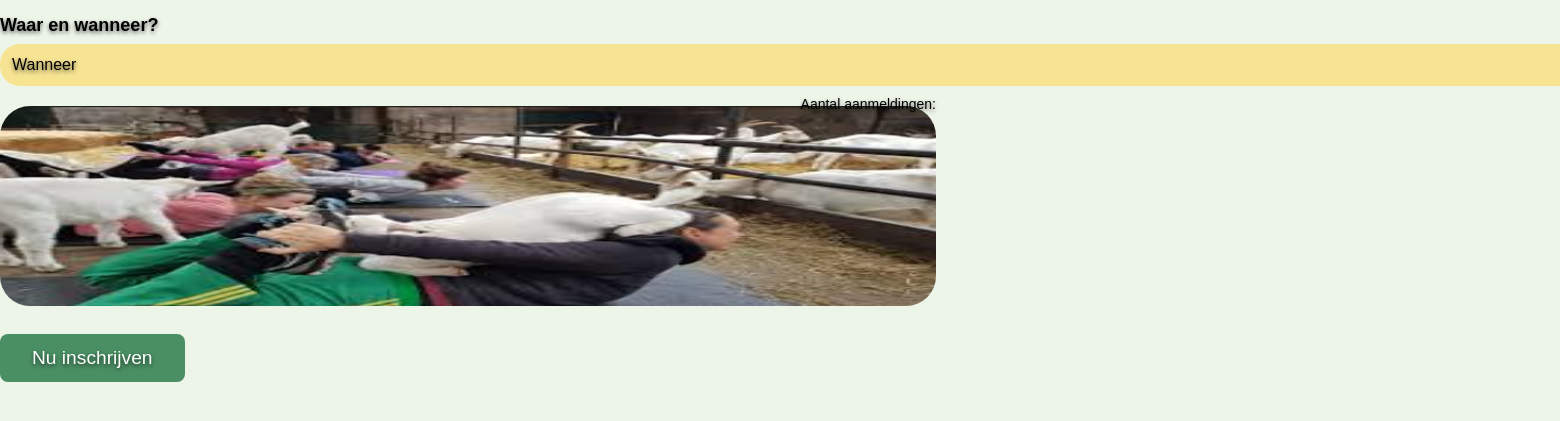
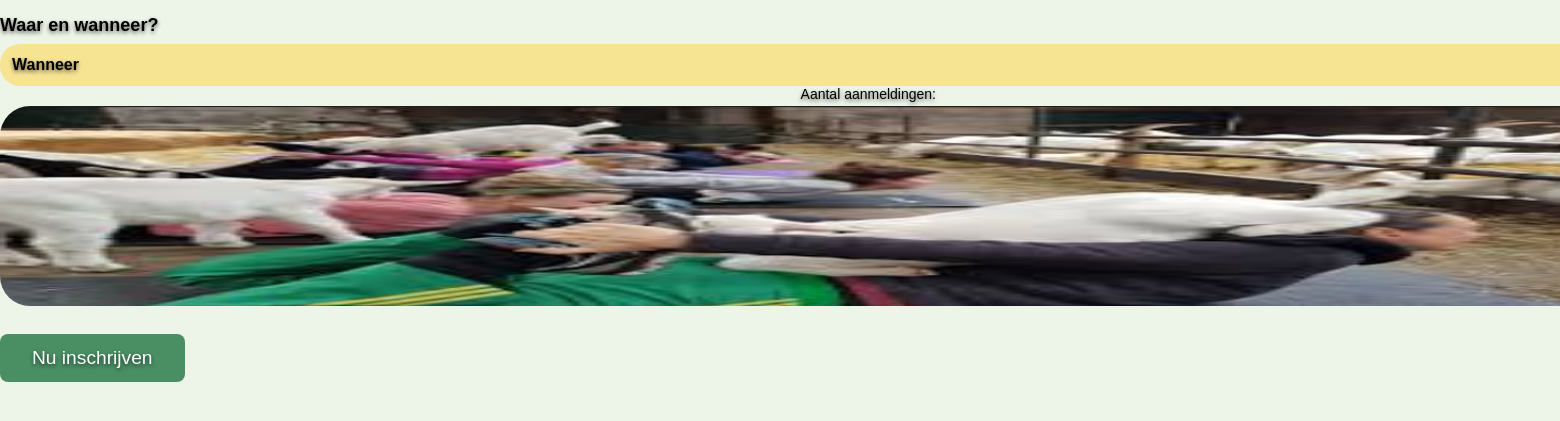
Before and after one commit to timdegroot05/Porthoes, a PHP site: page /activiteit.php in a window 1560 px wide; the page is wider, and only the part inside the window is pictured. Shown: the top 421 px of that part. Run offline with PHP 8.4, Linux system fonts and the light colour scheme; data comes from the database, SQL or seed files in the repository.

Commit message:
activiteit pagina klaar

```diff
--- a/public/activiteit.php
+++ b/public/activiteit.php
@@ -51,15 +51,14 @@
 
       .container {
         background-color: #668668;
-        width: 85%;
+        width: 50%;
         margin: 40px auto;
         padding: 40px;
         border-radius: 30px;
         display: flex;
         gap: 40px;
-        align-items:flex-start;
-        flex-direction: column-reverse;
-        justify-content: space-between;
+        align-items:center;
+        flex-direction:row;
       }
 
       .wanneer {
@@ -122,7 +121,7 @@
       }
 
       .image-section img {
-       width: 100%;
+       width: 200%;
        border-radius: 30px;
       }
 
@@ -136,7 +135,7 @@
 
       .top-texta {
         position: absolute;
-        top: -10px;
+        top: -20px;
         right: 0px;
         font-size: 14px;
       }
@@ -149,7 +148,7 @@
         <div class="top-text"><h1><?= $row['naam']; ?> </h1>
         <h3 class="subtitle"><?= $row['beschrijving']; ?> </h3></div>
         <div class="container">
-        <div class="info-box"><b>Praktische informatie<b><p><?= $row[ 'max_deelnemers']; ?> max deelnemers<p>
+        <div class="1"><div class="info-box"><b>Praktische informatie</b><p><?= $row[ 'max_deelnemers']; ?> max deelnemers<p>
           <p class="prijs">Prijs: €<?= $row['prijs']; ?></p>
         </div>
       <?php }; ?>
@@ -158,15 +157,17 @@
         <div class="wanneer">
           <h2>Waar en wanneer?</h2>
           </div>
-          <div class="inputveld">Wanneer</div>
+          <div class="inputveld"><b>Wanneer</b></div>
+      </div>
 
 
-        <div class="image-section">
+        <div class="2"><div class="image-section">
          <div class="top-texta">Aantal aanmeldingen:</div>
          <img src="/Porthoes/public/images/geitenyoga.png" alt="Activiteit Afbeelding" width="500px" height="200px">
         </div>
 
       <a href="reserveer.php?id=1" class="btn">Nu inschrijven</a>
+      </div>
     </div>
   </body>
 
```
